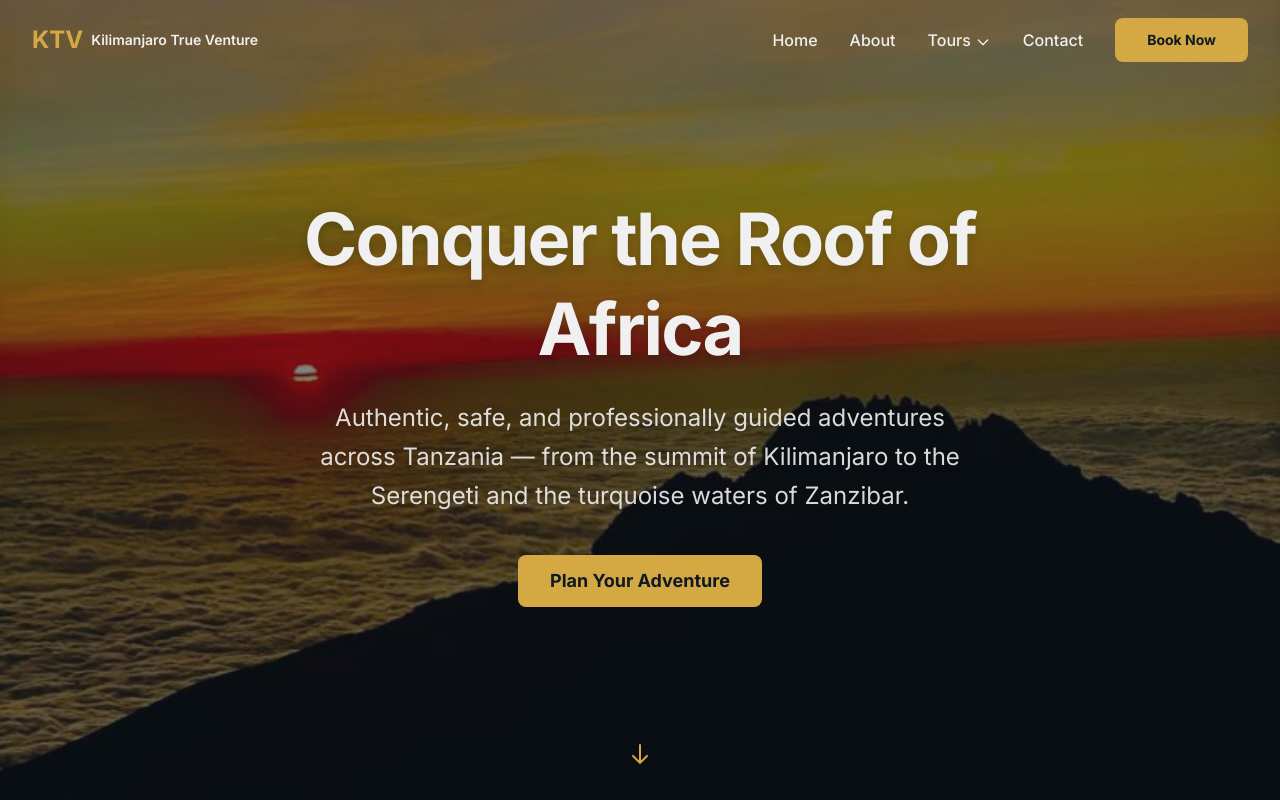
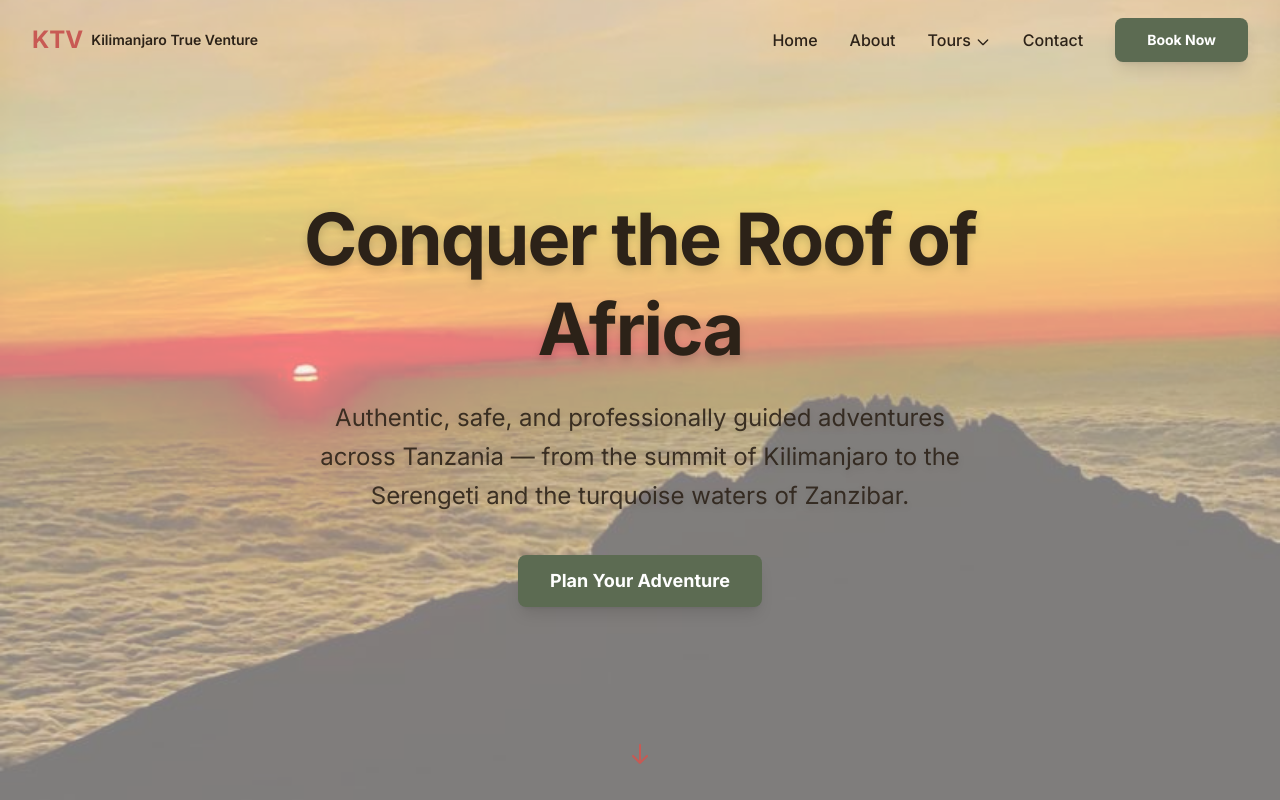
Before and after one commit to eman34/kilimanjaro-true-venture, a Next.js app: page / in a window 1280 px wide. Shown: the top 800 px of the page. Built offline with nearby package versions, Linux system fonts and the light colour scheme.

Commit message:
Apply Modern Clay color scheme mockup
- Background: Soft Taupe (#F9F6F3)
- Primary: Muted Olive-Green (#5C6B52)
- Secondary: Clay Red (#C85A54)
- Accent: Warm Tan (#D4A574)
- Text: Deep Charcoal (#2C2218)

Temporary mockup to preview new harmonious, modern design

```diff
--- a/app/globals.css
+++ b/app/globals.css
@@ -1,13 +1,15 @@
 @import "tailwindcss";
 
 @theme {
-  --color-primary: #1A3A5C;
-  --color-secondary: #D4A843;
-  --color-accent: #E94560;
-  --color-dark: #0F1923;
-  --color-light: #F0F0F0;
-  --color-primary-light: #24507a;
-  --color-dark-lighter: #162636;
+  --color-primary: #5C6B52;
+  --color-secondary: #C85A54;
+  --color-accent: #D4A574;
+  --color-dark: #F9F6F3;
+  --color-light: #2C2218;
+  --color-primary-light: #7A8E73;
+  --color-dark-lighter: #F0E8DF;
+  --color-earth: #8B7355;
+  --color-sky: #87CEEB;
 }
 
 @layer base {
@@ -22,11 +24,11 @@
 
 @layer components {
   .btn-primary {
-    @apply bg-secondary text-dark font-bold px-8 py-3 rounded-lg hover:bg-yellow-400 transition-all duration-300 inline-block;
+    @apply bg-primary hover:bg-primary-light text-white font-bold px-8 py-3 rounded-lg transition-all duration-300 inline-block shadow-lg hover:shadow-xl;
   }
 
   .btn-accent {
-    @apply bg-accent text-white font-bold px-8 py-3 rounded-lg hover:bg-red-400 transition-all duration-300 inline-block;
+    @apply bg-secondary hover:bg-red-500 text-white font-bold px-8 py-3 rounded-lg transition-all duration-300 inline-block shadow-lg hover:shadow-xl;
   }
 
   .section-padding {
```
